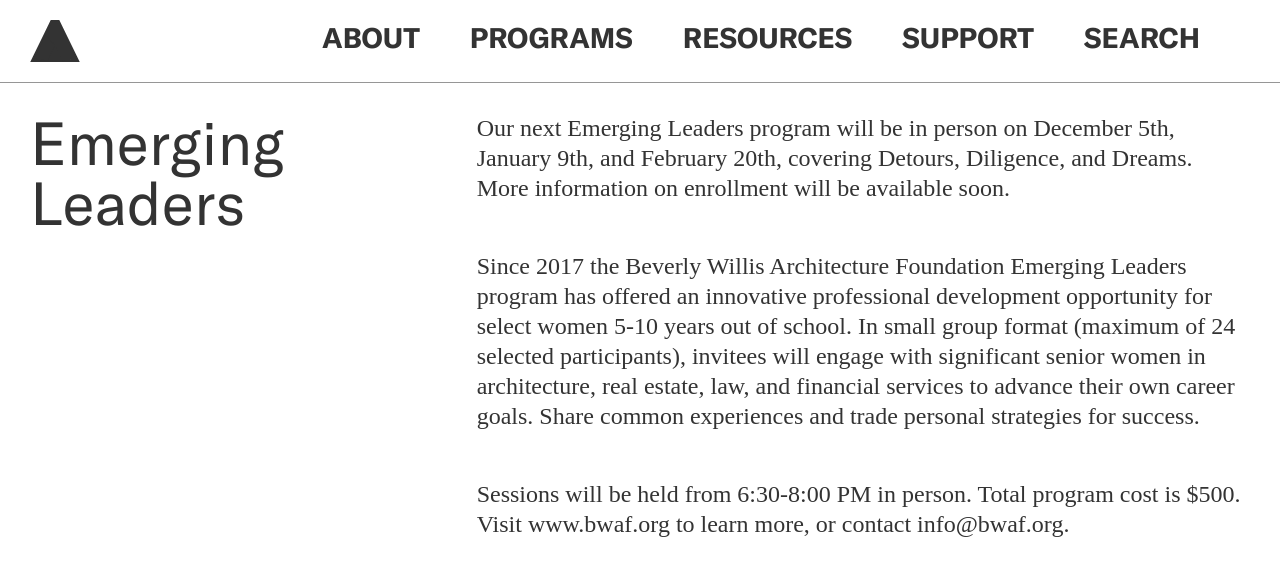
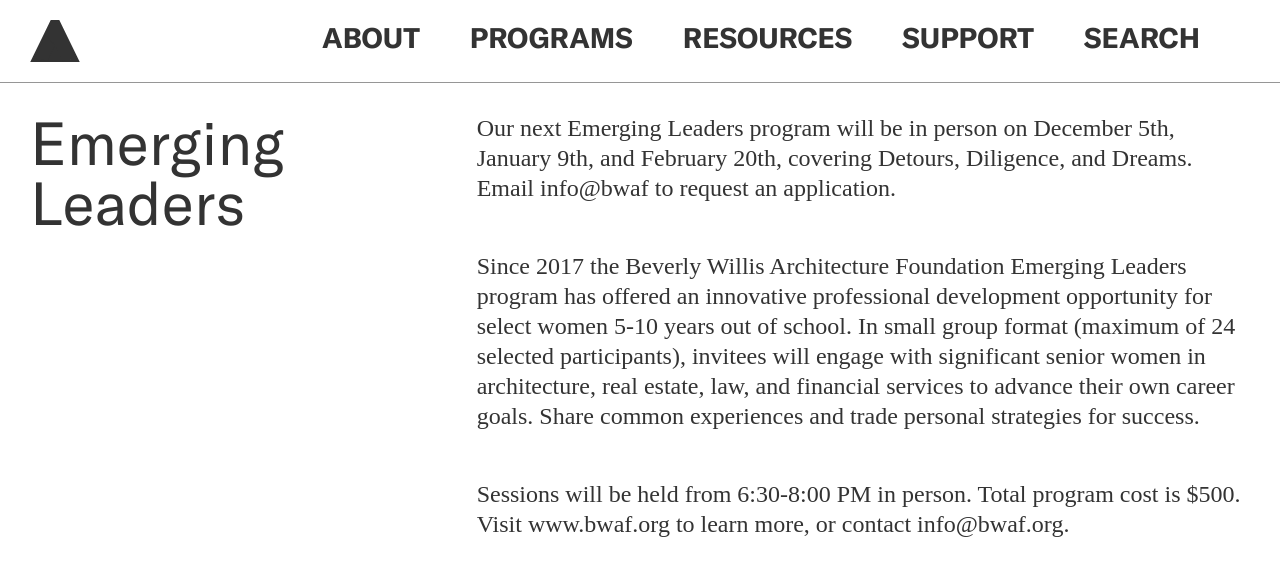
Before and after one commit to jengalas/bwaf-bbw, a Jekyll site: the page built from _emerging-leaders/energy-environment-engagement.md, in a window 1280 px wide and 900 px high, cut to the strip 0-593 px from the top of the window. Shown: the top 576 px of the strip. Built offline with Jekyll 4.4.1, drawn with Linux system fonts in a browser that asks for light colours; nearby versions of some CDN libraries; some web fonts are replaced.

Commit message:
Updated 1 file via CloudCannon.

```diff
--- a/_emerging-leaders/energy-environment-engagement.md
+++ b/_emerging-leaders/energy-environment-engagement.md
@@ -10,7 +10,7 @@
     text_block: >-
       Our next Emerging Leaders program will be in person on December 5th,
       January 9th, and February 20th, covering Detours, Diligence, and Dreams.
-      More information on enrollment will be available soon.
+      Email info@bwaf to request an application.
 
 
       Since 2017 the Beverly Willis Architecture Foundation Emerging Leaders
```
